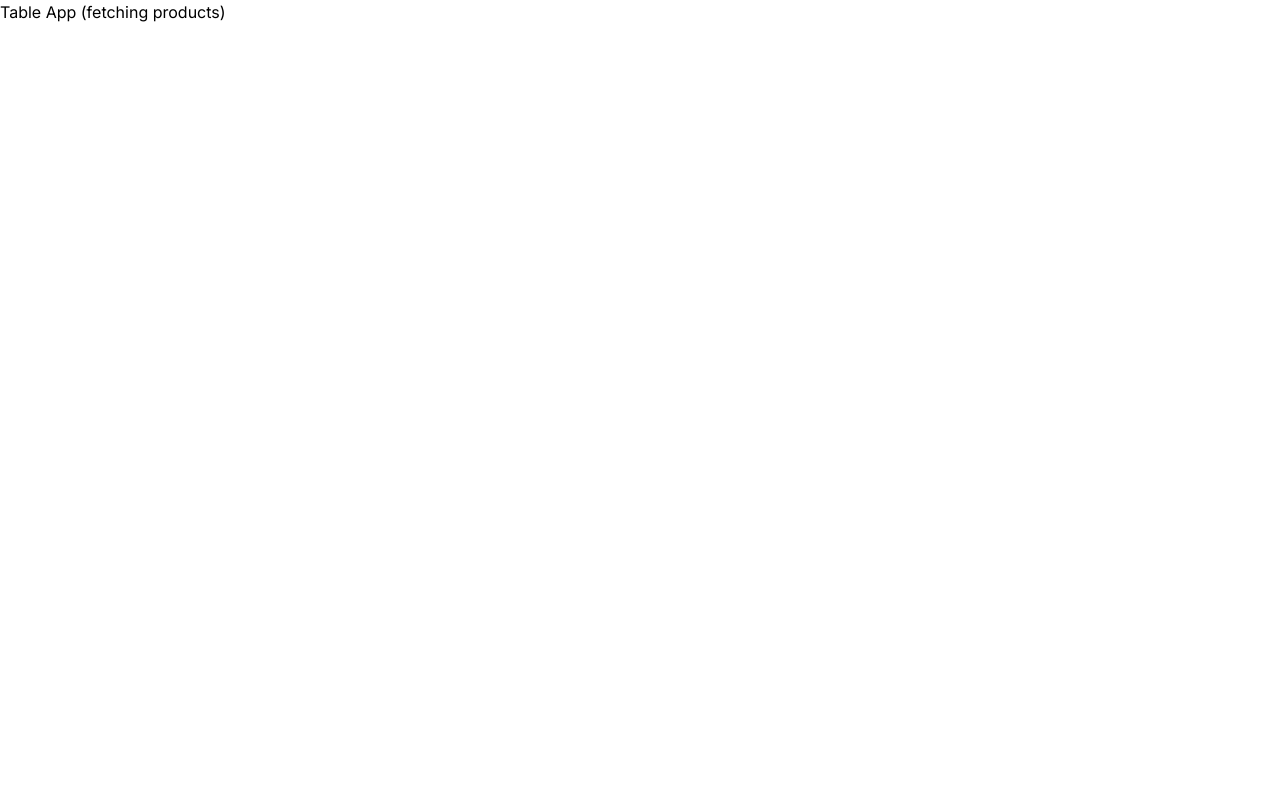
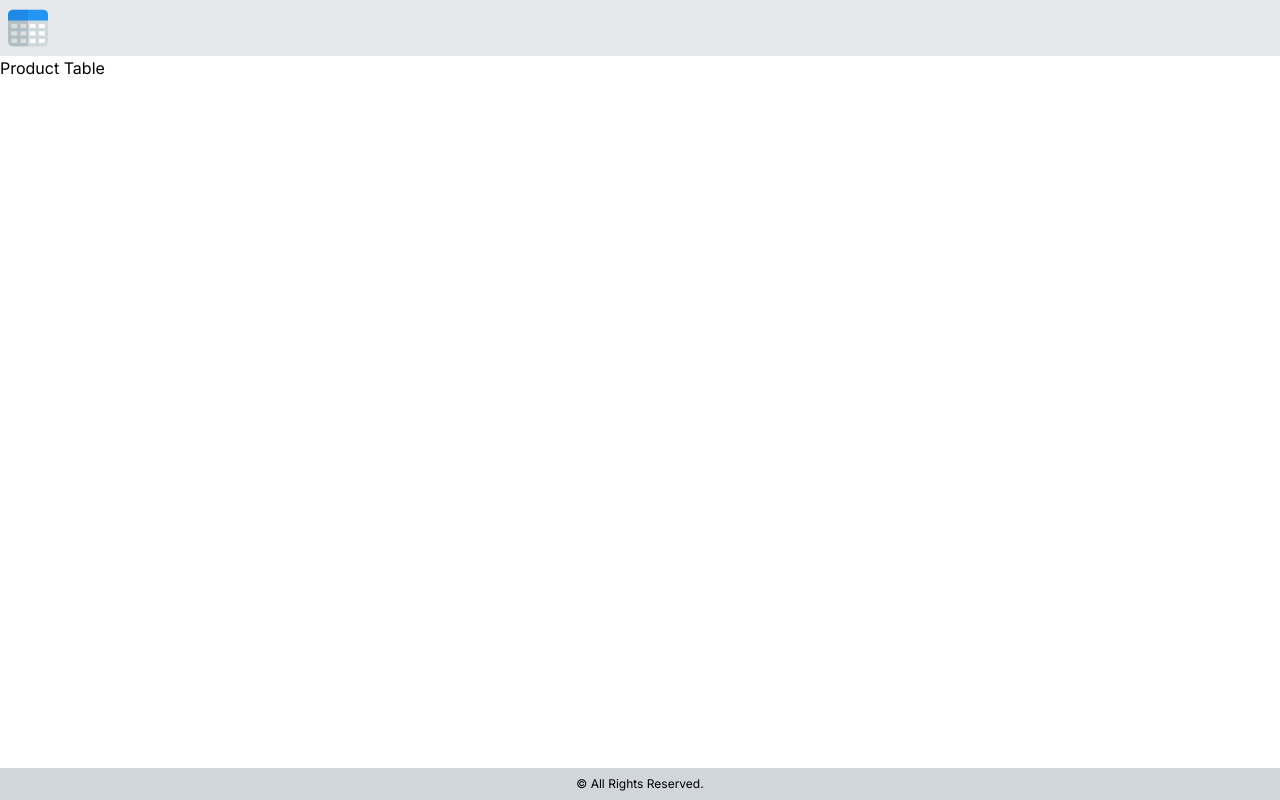
Before and after one commit to KrishnanandaRecovery/table-app, a React (Vite) app: page / in a window 1280 px wide. Built offline with nearby package versions, Linux system fonts and the light colour scheme; no server answers.

Commit message:
page layout created

```diff
--- a/src/App.tsx
+++ b/src/App.tsx
@@ -1,3 +1,6 @@
+import Footer from "./components/Footer";
+import Header from "./components/Header";
+import ProductTable from "./components/ProductTable";
 import useFetchAllProducts from "./hooks/useFetchAllProducts";
 
 function App() {
@@ -5,7 +8,15 @@ function App() {
 
   console.log(isLoading, error, data);
 
-  return <div>Table App (fetching products)</div>;
+  return (
+    <div className="flex flex-col w-full min-h-screen">
+      <Header />
+      <div className="flex-1">
+        <ProductTable />
+      </div>
+      <Footer />
+    </div>
+  );
 }
 
 export default App;
--- /dev/null
+++ b/src/components/Footer.tsx
@@ -0,0 +1,9 @@
+function Footer() {
+  return (
+    <div className="bg-gray-300 p-2">
+      <p className="text-xs text-center">&copy; All Rights Reserved.</p>
+    </div>
+  );
+}
+
+export default Footer;
--- /dev/null
+++ b/src/components/Header.tsx
@@ -0,0 +1,11 @@
+function Header() {
+  return (
+    <div className="bg-gray-200 w-full p-2">
+      <div className="w-full sm:w-7xl mx-auto">
+        <img src="/logo.png" alt="table logo" className="w-10" />
+      </div>
+    </div>
+  );
+}
+
+export default Header;
--- /dev/null
+++ b/src/components/ProductTable.tsx
@@ -0,0 +1,5 @@
+function ProductTable() {
+  return <div>Product Table</div>;
+}
+
+export default ProductTable;
```
